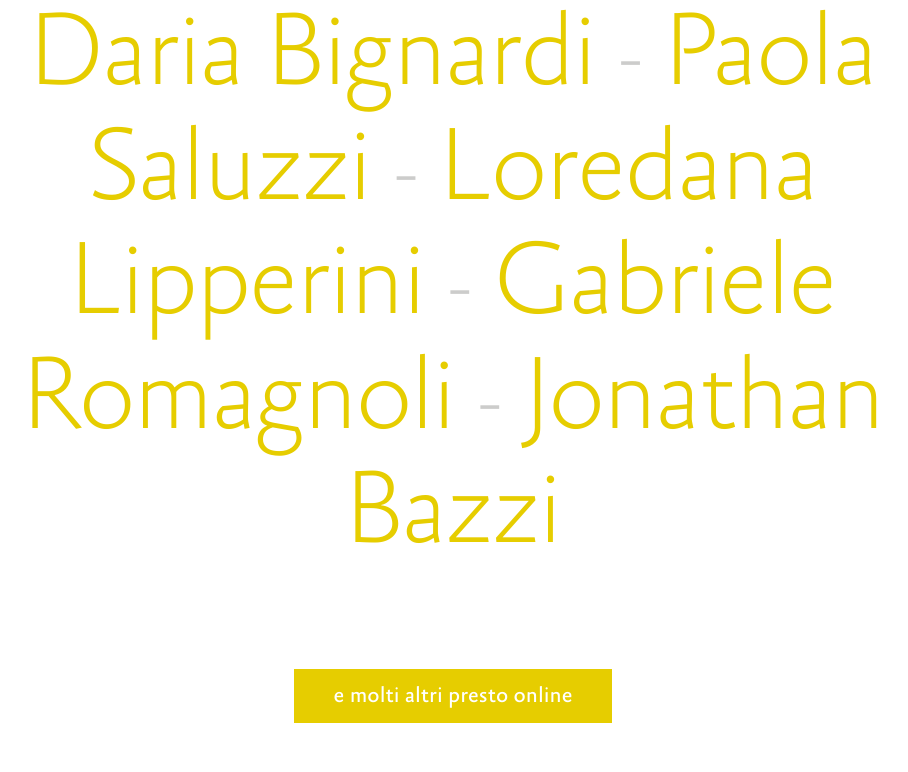
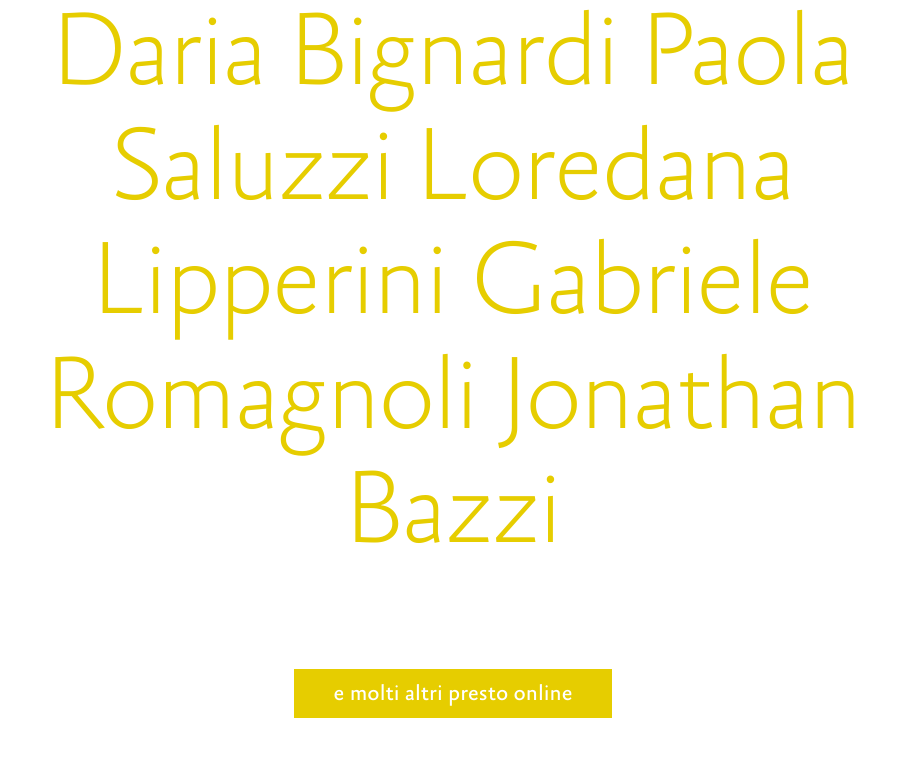
Before and after one commit to taniot/isoladellestorie2022, a Next.js app: page / in a window 1280 px wide. Shown: the part 348-1120 px from the top of the page, without its empty margins (187-1095 px from the left). Built offline with nearby package versions, Linux system fonts and the light colour scheme.

Commit message:
feat lets go

```diff
--- a/components/anteprima/anteprima.module.scss
+++ b/components/anteprima/anteprima.module.scss
@@ -13,7 +13,7 @@
     font-family: "AbsaraSans";
     border-bottom-color: var(--main-bg-color);
     border-bottom-style: solid;
-    border-bottom-width: 3px;
+    border-bottom-width: 2px;
     display: inline-block;
     font-size: 1.375rem;
     line-height: 1;
@@ -30,8 +30,8 @@
     line-height: 1.6;
     color: var(--main-bg-color);
     .hero_name {
-      display: inline;
       .trattino {
+        display: none;
         font-size: 1.5rem;
         color: #cccccb;
       }
@@ -45,11 +45,13 @@
 
 .button {
   background-color: var(--main-bg-color);
-  padding: 10px 40px;
+  padding: 15px 40px;
   font-family: "AbsaraSans";
   font-size: 1.2rem;
+  line-height: 1.3;
   margin: 50px auto;
   color: white;
+  text-align: center;
 }
 
 @screen md {
```
